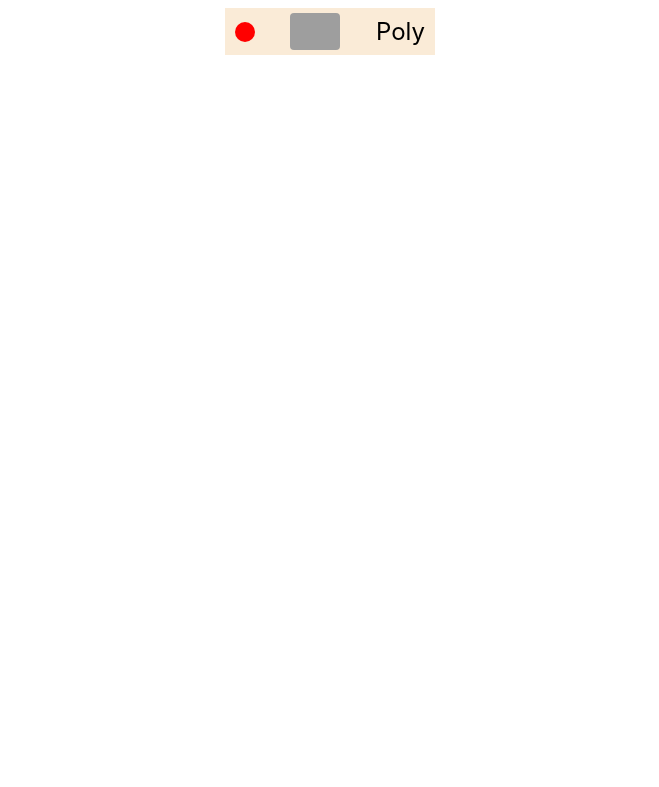
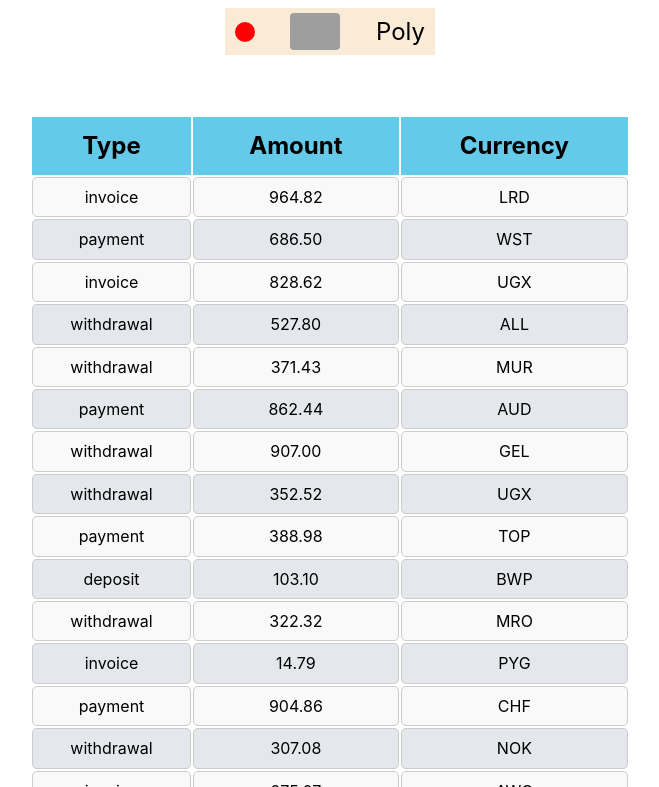
Before and after one commit to DenysPetroff/goit-react-hw-01-components, a React (Create React App) app: page / in a window 1280 px wide. Shown: the part 813-1600 px from the top of the page, without its empty margins (310-969 px from the left). Before the commit the page ends 868 px from the top, so only its background shows below. Built offline with nearby package versions, Linux system fonts and the light colour scheme; grey boxes are pictures that could not be loaded.

Commit message:
commit_20230824_06_47

```diff
--- a/src/components/App.jsx
+++ b/src/components/App.jsx
@@ -3,13 +3,16 @@ import { Profile } from "./Profile/Profile"
 import { Statistics } from "./Statistics/Statistics";
 import { GlobalStyle } from './GlobalStyle';
 import { FriendList } from "./FriendList/FriendList";
+import { TransactionHistory } from "./TransactionHistory/TransactionHistory";
+
 
 import user from 'data/user.json'
 import data from '../data/data.json'
 
 import friends from '../data/friends.json'
 
-// import transactions from '../data/transactions.json'
+
+import transactions from '../data/transactions.json'
 
 
 
@@ -19,6 +22,7 @@ export const App = () => {
       <Profile items={user} />
       <Statistics title="Upload stats" stats={data} />
       <FriendList friends={friends} />
+      <TransactionHistory items={transactions} />
       <GlobalStyle />
       </Layout>
   );
--- /dev/null
+++ b/src/components/TransactionHistory/TransactionHistory.jsx
@@ -0,0 +1,33 @@
+import { TableHeader, TansactionTable } from "./TransactionHistory.styled"
+import { TransactionList } from "./TransactionList"
+import PropTypes from 'prop-types';
+
+export const TransactionHistory = ({ items }) => {
+    return (
+        <TansactionTable>
+            <thead>
+           <tr>
+             <TableHeader>Type</TableHeader>
+             <TableHeader>Amount</TableHeader>
+             <TableHeader>Currency</TableHeader>
+           </tr>
+            </thead>
+
+
+            <TransactionList items={ items } />
+
+        </TansactionTable>
+
+    )
+}
+
+TransactionHistory.propTypes = {
+  items: PropTypes.arrayOf(
+    PropTypes.shape({
+      id: PropTypes.string.isRequired,
+      type: PropTypes.string.isRequired,
+      amount: PropTypes.string.isRequired,
+      currency: PropTypes.string.isRequired,
+    })
+  ).isRequired,
+};
--- /dev/null
+++ b/src/components/TransactionHistory/TransactionHistory.styled.js
@@ -0,0 +1,13 @@
+import styled from 'styled-components';
+
+export const TansactionTable = styled.table`
+  width: 600px;
+  margin: 0 auto;
+
+`
+
+export const TableHeader = styled.th`
+     font-size: 24px;
+     padding: 15px 30px;
+     background-color: #65cae9;
+`
--- /dev/null
+++ b/src/components/TransactionHistory/TransactionList.jsx
@@ -0,0 +1,30 @@
+import { TableData, TableRaw } from "./TransactionList.styled";
+import PropTypes from 'prop-types';
+
+
+
+
+    export const TransactionList = ({ items }) => {
+  return (
+    <tbody>
+      {items.map(({ id, type, amount, currency }) => (
+        <TableRaw key={id}>
+          <TableData>{type}</TableData>
+          <TableData>{amount}</TableData>
+          <TableData>{currency}</TableData>
+        </TableRaw>
+      ))}
+    </tbody>
+  );
+};
+
+TransactionList.propTypes = {
+  items: PropTypes.arrayOf(
+    PropTypes.shape({
+      id: PropTypes.string.isRequired,
+      type: PropTypes.string.isRequired,
+      amount: PropTypes.string.isRequired,
+      currency: PropTypes.string.isRequired,
+    })
+  ).isRequired,
+};
--- /dev/null
+++ b/src/components/TransactionHistory/TransactionList.styled.js
@@ -0,0 +1,17 @@
+import styled from 'styled-components';
+
+export const TableRaw = styled.tr`
+width: 600px;
+       background-color: #f9f9f9;
+       &:nth-child(even) {
+        background-color: #e4e8ec;
+    }
+`
+
+
+export const TableData = styled.td`
+       padding: 10px;
+  border: 1px solid #ccc;
+  border-radius: 5px;
+  text-align: center;
+`
```
Also changed, not shown: src/components/FriendList/Friend.styled.js (line endings or trailing spaces).
